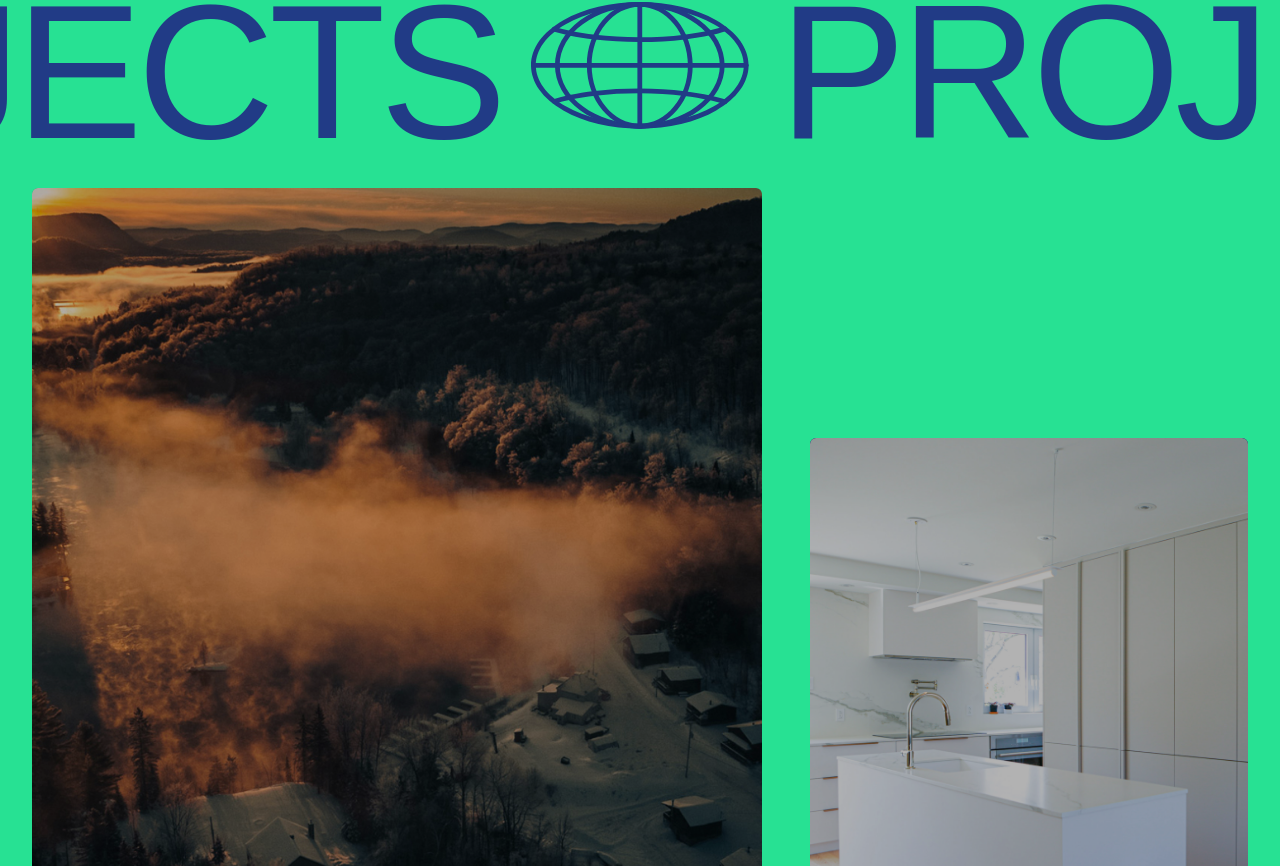
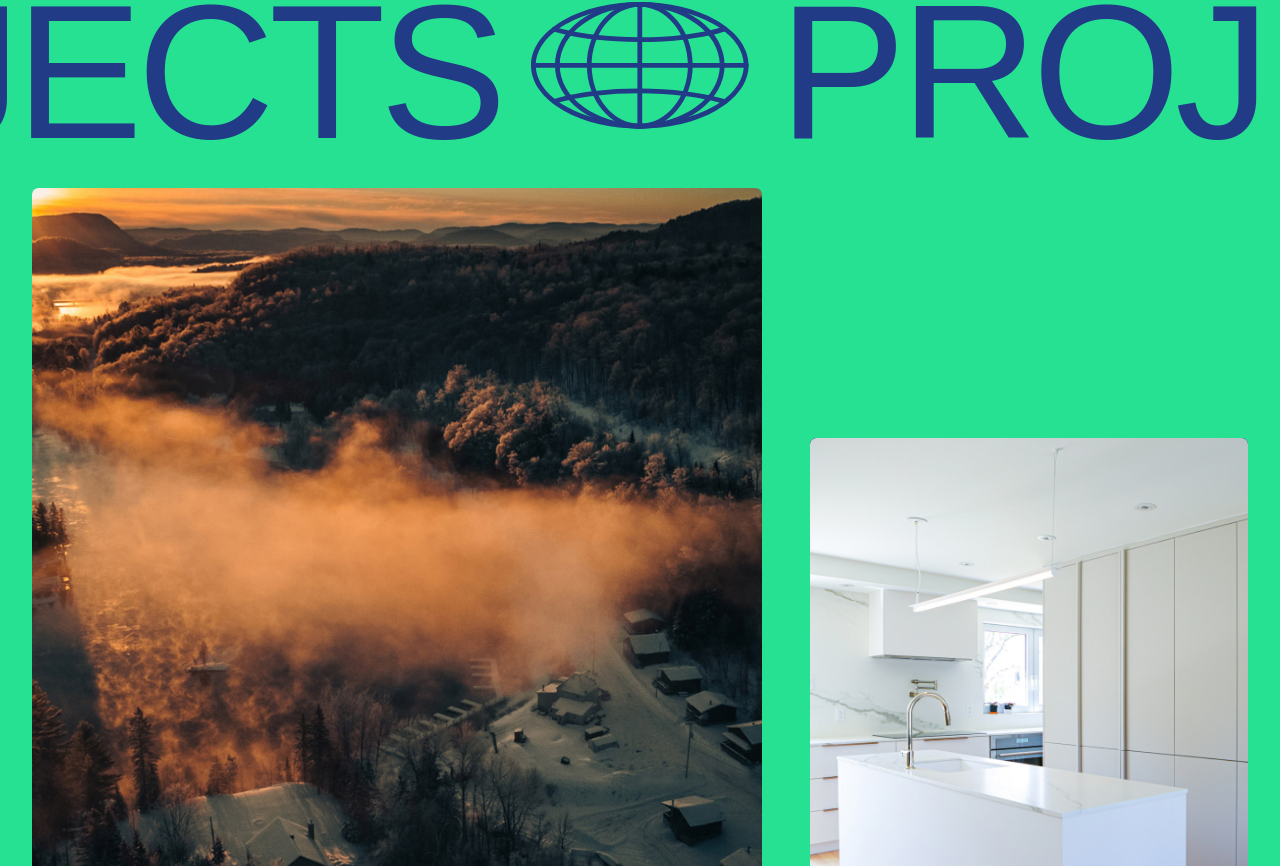
Before and after one commit to manuelfontenelle/Portfolio-manuelf, a Next.js app: page / in a window 1280 px wide. Shown: the part 3634-4500 px from the top of the page. Built offline with nearby package versions, Linux system fonts and the light colour scheme; a web font is replaced by a local one.

Commit message:
wip content + css effect

```diff
--- a/components/ProjectBig.js
+++ b/components/ProjectBig.js
@@ -18,7 +18,7 @@ const ProjectBig = ({ img, linkUrl }) => {
 				onMouseLeave={onMouseLeave}
 			>
 				<div
-					className={`absolute w-full h-full top-0 left-0 bg-opacity-30 bg-black z-10 transition-all ease-in	${
+					className={`absolute w-full h-full top-0 left-0 bg-black z-10 transition-all ease-in	${
 						isHovering ? "bg-opacity-30" : "bg-opacity-0 "
 					}`}
 				></div>
--- a/components/ProjectSmall.js
+++ b/components/ProjectSmall.js
@@ -18,7 +18,7 @@ const ProjectSmall = ({ img, linkUrl }) => {
 				onMouseLeave={onMouseLeave}
 			>
 				<div
-					className={`absolute w-full h-full top-0 left-0 bg-opacity-30 bg-black z-10 transition-all ease-in	${
+					className={`absolute w-full h-full top-0 left-0  bg-black z-10 transition-all ease-in	${
 						isHovering ? "bg-opacity-30" : "bg-opacity-0 "
 					}`}
 				></div>
```
